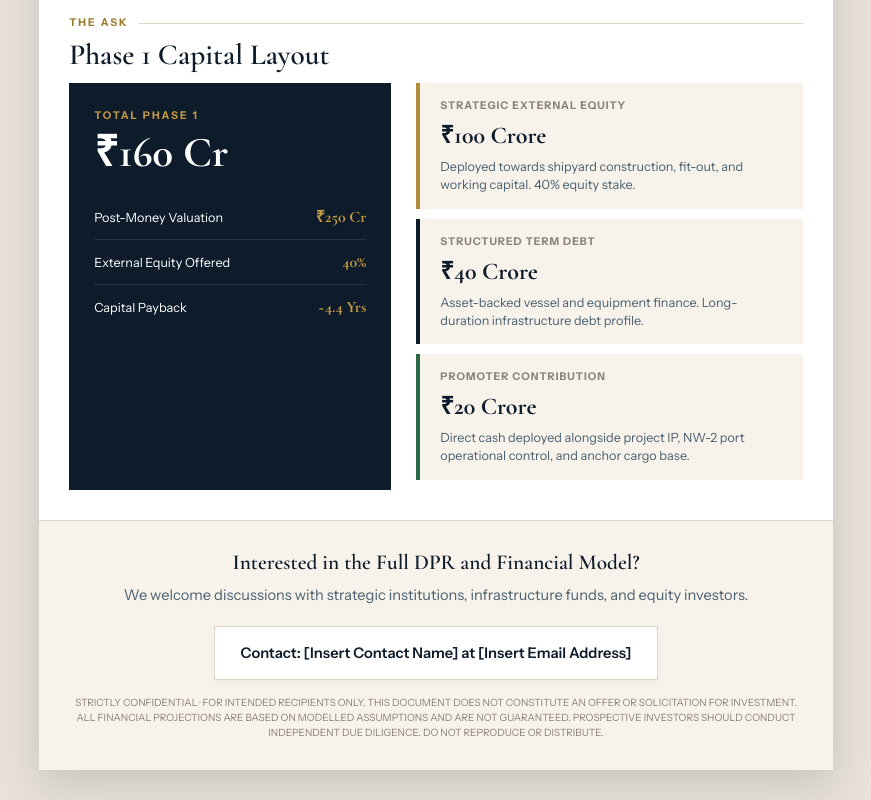
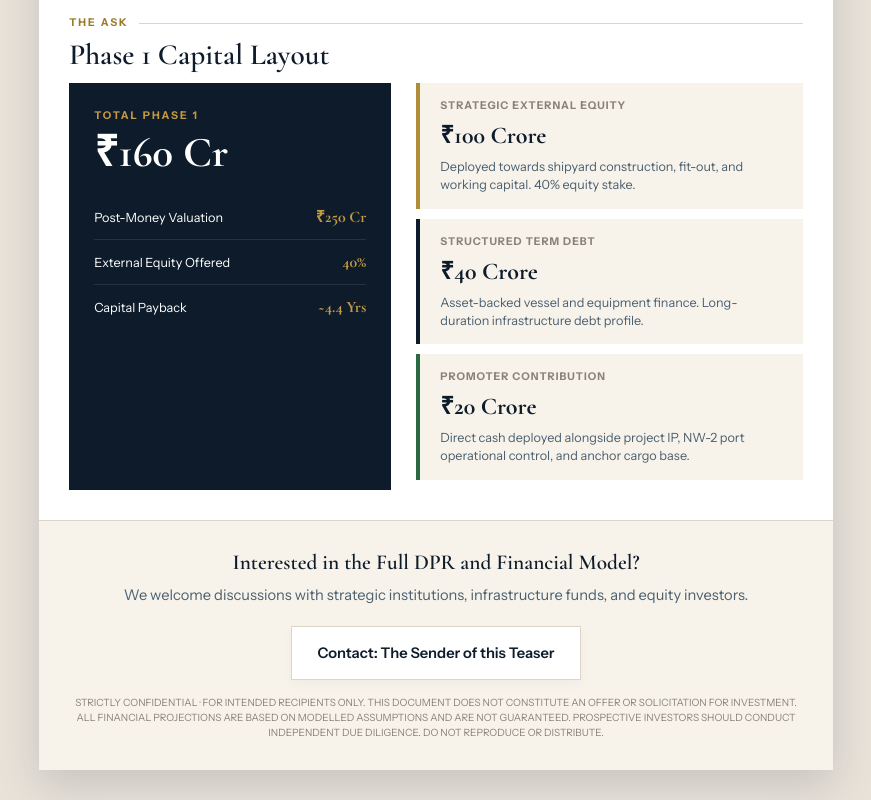
Before and after one commit to arjunraghav87-jpg/assam-teaser-v2, a plain HTML site: page index.html in a window 1280 px wide. Shown: the part 2050-2850 px from the top of the page, without its empty margins (204-1075 px from the left). Drawn offline with nearby package versions, Linux system fonts and the light colour scheme.

Commit message:
Update contact information in footer

```diff
--- a/index.html
+++ b/index.html
@@ -354,7 +354,7 @@ li strong { color: var(--ink); font-weight: 600; }
   <div class="footer">
     <h3>Interested in the Full DPR and Financial Model?</h3>
     <p style="margin-bottom: 5px;">We welcome discussions with strategic institutions, infrastructure funds, and equity investors.</p>
-    <div class="contact-box">Contact: [Insert Contact Name] at [Insert Email Address]</div>
+    <div class="contact-box">Contact: The Sender of this Teaser</div>
     <p class="disclaimer">Strictly Confidential · For intended recipients only. This document does not constitute an offer or solicitation for investment. All financial projections are based on modelled assumptions and are not guaranteed. Prospective investors should conduct independent due diligence. Do not reproduce or distribute.</p>
   </div>
 </div>
```
